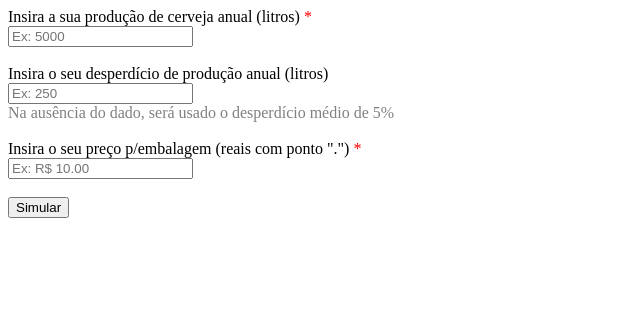
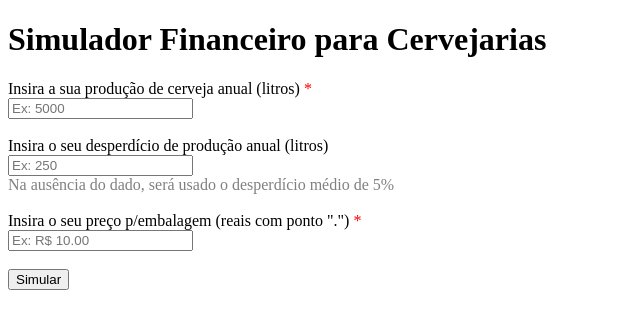
Before and after one commit to GuilhermeSanchesm/Sprint-1-2026-PI, a plain HTML site: page pi-gabriel/calculadora-gabriel.html in a window 1280 px wide. Shown: the whole page, without its empty margins (0-640 px from the left). Drawn offline with Linux system fonts and the light colour scheme.

Commit message:
Adicionando título

```diff
--- a/pi-gabriel/calculadora-gabriel.html
+++ b/pi-gabriel/calculadora-gabriel.html
@@ -6,6 +6,7 @@
     <title>Simulador Financeiro</title>
   </head>
   <body>
+    <h1>Simulador Financeiro para Cervejarias</h1>
     <label
       >Insira a sua produção de cerveja anual (litros)
       <span style="color: red">*</span></label
```
